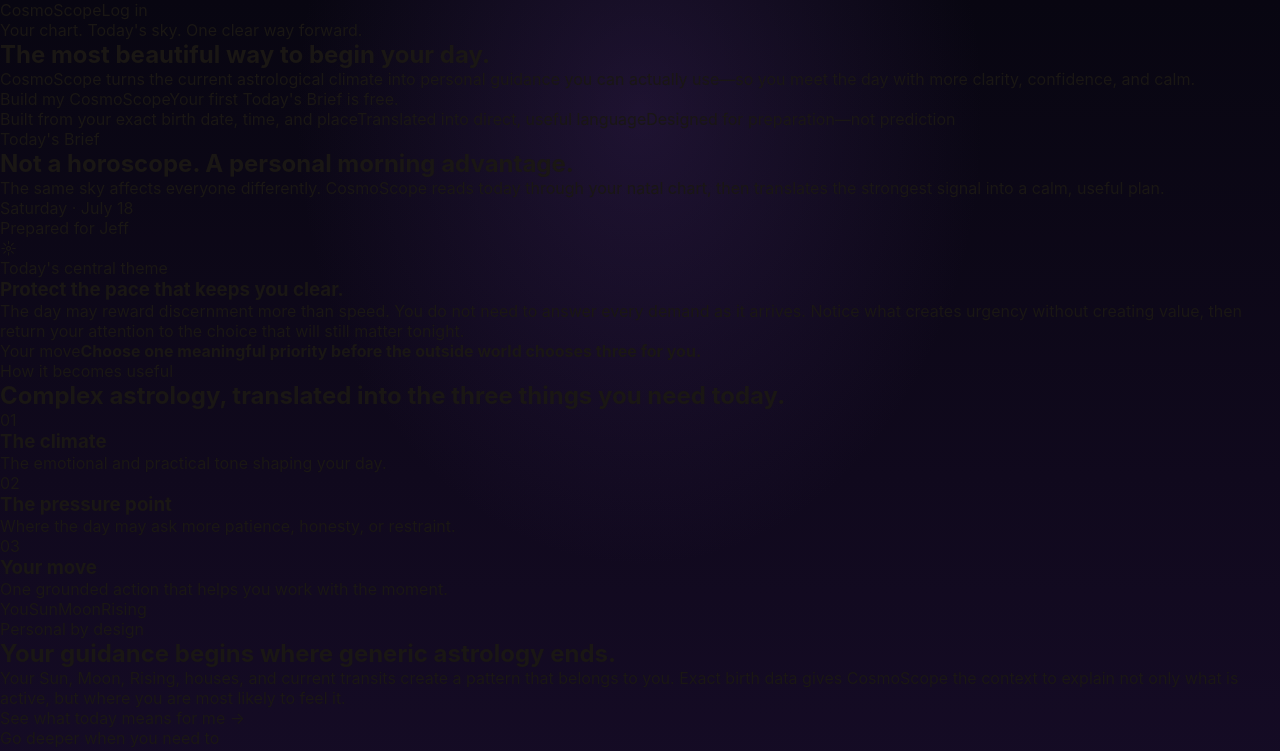
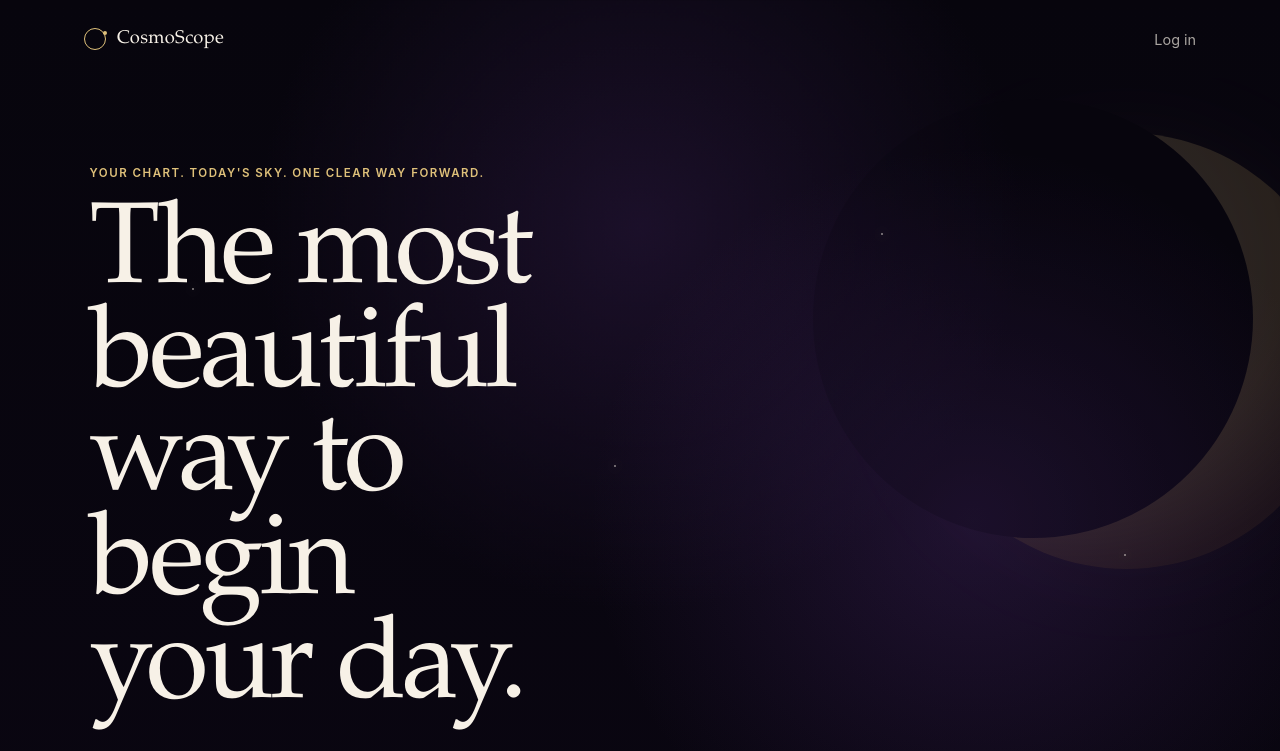
Before and after one commit to jeffgreen-lgtm/forcodex, a Next.js app in the folder apps/web/: page / in a window 1280 px wide. Shown: the top 751 px of the page. Built offline with nearby package versions, Linux system fonts and the light colour scheme.

Commit message:
Replace cosmetic overrides with structural landing design

```diff
--- a/apps/web/app/visual-correction.css
+++ b/apps/web/app/visual-correction.css
@@ -1,188 +1,477 @@
-/* CosmoScope RC1.1 visual identity correction.
-   This file intentionally overrides the legacy palette without changing product structure or behavior. */
+/* CosmoScope landing experience — structural redesign */
 
 :root {
-  --cosmoscope-night: #080611;
-  --cosmoscope-amethyst: #21133b;
-  --cosmoscope-violet: #342052;
-  --cosmoscope-surface: rgba(43, 29, 63, 0.72);
-  --cosmoscope-surface-deep: rgba(20, 13, 31, 0.86);
-  --cosmoscope-cream: #f5f0e7;
-  --cosmoscope-muted: rgba(245, 240, 231, 0.72);
-  --cosmoscope-gold: #d8ba72;
+  --cs-night: #07050d;
+  --cs-indigo: #120a20;
+  --cs-amethyst: #24113c;
+  --cs-violet: #3b2058;
+  --cs-cream: #f7f1e7;
+  --cs-muted: rgba(247, 241, 231, 0.68);
+  --cs-faint: rgba(247, 241, 231, 0.44);
+  --cs-gold: #dfc17a;
+  --cs-line: rgba(223, 193, 122, 0.18);
 }
 
 html,
 body {
-  background:
-    radial-gradient(ellipse at 50% 12%, rgba(83, 50, 125, 0.28), transparent 38%),
-    linear-gradient(180deg, var(--cosmoscope-night) 0%, #10091d 50%, #180d2a 100%);
+  background: var(--cs-night);
 }
 
-.front-door-shell {
-  position: relative;
-  isolation: isolate;
+.cosmoscope-home {
+  background:
+    radial-gradient(circle at 50% 4%, rgba(89, 49, 128, 0.24), transparent 24rem),
+    linear-gradient(180deg, #07050d 0%, #0d0716 34%, #130a21 68%, #08050e 100%);
+  color: var(--cs-cream);
+  min-height: 100vh;
   overflow: hidden;
-  background:
-    radial-gradient(ellipse at 50% 76%, rgba(216, 186, 114, 0.11), transparent 28%),
-    radial-gradient(ellipse at 18% 10%, rgba(110, 68, 157, 0.2), transparent 31%),
-    radial-gradient(ellipse at 86% 17%, rgba(68, 38, 105, 0.28), transparent 34%),
-    linear-gradient(180deg, #090611 0%, #130b22 43%, #211238 100%);
-  border-color: rgba(216, 186, 114, 0.12);
-  box-shadow: 0 30px 100px rgba(5, 2, 12, 0.48);
 }
 
-.front-door-shell::before {
-  content: "";
-  position: absolute;
-  z-index: -1;
-  inset: 0;
-  pointer-events: none;
-  background:
-    linear-gradient(180deg, transparent 0 56%, rgba(216, 186, 114, 0.035) 70%, transparent 88%),
-    radial-gradient(ellipse at 50% 63%, rgba(149, 98, 189, 0.12), transparent 32%);
+.cosmoscope-home h1,
+.cosmoscope-home h2,
+.cosmoscope-home h3 {
+  font-family: var(--font-serif);
+  font-weight: 500;
+  letter-spacing: -0.035em;
 }
 
-.front-door-shell::after {
-  content: "";
-  position: absolute;
-  z-index: -1;
-  left: 7%;
-  right: 7%;
-  top: 58%;
-  height: 1px;
-  opacity: 0.42;
-  background: linear-gradient(90deg, transparent, rgba(216, 186, 114, 0.34), transparent);
-  box-shadow: 0 0 45px rgba(216, 186, 114, 0.12);
+.cosmoscope-nav {
+  align-items: center;
+  display: flex;
+  justify-content: space-between;
+  margin: 0 auto;
+  max-width: 1240px;
+  padding: 28px clamp(22px, 5vw, 68px);
+  position: relative;
+  z-index: 10;
 }
 
-.front-door-shell .hero-title,
-.front-door-shell .section-title,
-.front-door-shell .threshold-title,
-.front-door-shell .module-headline,
-.front-door-shell .reading-headline,
-.front-door-shell .aside-title,
-.front-door-shell .product-card h3 {
-  color: var(--cosmoscope-cream);
+.cosmoscope-wordmark {
+  align-items: center;
+  display: inline-flex;
+  font-family: var(--font-serif);
+  font-size: 1.15rem;
+  gap: 11px;
+  letter-spacing: 0.015em;
 }
 
-.front-door-shell .lede,
-.front-door-shell .section-body,
-.front-door-shell .aside-copy,
-.front-door-shell .reading-body,
-.front-door-shell .module-detail,
-.front-door-shell .product-note,
-.front-door-shell .benefit-list li,
-.front-door-shell .ritual-item p,
-.front-door-shell .calibration-list strong,
-.front-door-shell .module-summary {
-  color: var(--cosmoscope-muted);
+.wordmark-orbit {
+  border: 1px solid var(--cs-gold);
+  border-radius: 50%;
+  height: 22px;
+  position: relative;
+  width: 22px;
 }
 
-.front-door-shell .opening-aside,
-.front-door-shell .module-preview,
-.front-door-shell .daily-reading {
-  background:
-    radial-gradient(circle at 100% 0%, rgba(133, 83, 176, 0.1), transparent 34%),
-    linear-gradient(180deg, var(--cosmoscope-surface), var(--cosmoscope-surface-deep));
-  border-color: rgba(216, 186, 114, 0.1);
-  box-shadow:
-    inset 0 1px 0 rgba(255, 255, 255, 0.035),
-    0 22px 60px rgba(3, 1, 9, 0.2);
-  backdrop-filter: blur(14px);
+.wordmark-orbit::after {
+  background: var(--cs-gold);
+  border-radius: 50%;
+  content: "";
+  height: 4px;
+  position: absolute;
+  right: -2px;
+  top: 2px;
+  width: 4px;
 }
 
-.front-door-shell .threshold-band {
-  background:
-    radial-gradient(ellipse at 50% 0%, rgba(105, 61, 149, 0.18), transparent 42%),
-    linear-gradient(180deg, rgba(14, 8, 25, 0.98), rgba(31, 17, 48, 0.98));
+.nav-login {
+  color: var(--cs-muted);
+  font-size: 0.9rem;
+  transition: color 160ms ease;
 }
 
-.opening-band {
-  align-items: center;
-  min-height: min(820px, calc(100vh - 96px));
-  padding-block: clamp(42px, 8vh, 92px);
+.nav-login:hover { color: var(--cs-cream); }
+
+.cosmoscope-hero {
+  display: flex;
+  flex-direction: column;
+  justify-content: center;
+  margin: 0 auto;
+  min-height: calc(100vh - 82px);
+  max-width: 1400px;
+  padding: clamp(70px, 11vh, 130px) clamp(22px, 7vw, 104px) 52px;
+  position: relative;
 }
 
-.hero-title {
-  font-size: clamp(3.2rem, 6.25vw, 5.7rem);
-  line-height: 0.99;
-  max-width: 11.5ch;
+.hero-atmosphere {
+  inset: 0;
+  overflow: hidden;
+  pointer-events: none;
+  position: absolute;
+}
+
+.hero-atmosphere::before {
+  background: radial-gradient(ellipse at center, rgba(99, 55, 145, 0.26), transparent 66%);
+  content: "";
+  height: 72%;
+  position: absolute;
+  right: -8%;
+  top: 4%;
+  width: 64%;
+}
+
+.hero-moon {
+  background: radial-gradient(circle at 36% 32%, #f6e8c8, #c7a866 54%, #6f4c35 76%);
+  border-radius: 50%;
+  box-shadow: 0 0 80px rgba(223, 193, 122, 0.15), 0 0 180px rgba(100, 53, 143, 0.18);
+  height: clamp(250px, 34vw, 510px);
+  opacity: 0.17;
+  position: absolute;
+  right: clamp(-145px, -5vw, -40px);
+  top: 5%;
+  width: clamp(250px, 34vw, 510px);
+}
+
+.hero-moon::after {
+  background: var(--cs-night);
+  border-radius: 50%;
+  content: "";
+  height: 101%;
+  left: -22%;
+  position: absolute;
+  top: -8%;
+  width: 101%;
+}
+
+.hero-horizon {
+  background: linear-gradient(90deg, transparent, rgba(223, 193, 122, 0.8), transparent);
+  bottom: 17%;
+  box-shadow: 0 -12px 70px rgba(223, 193, 122, 0.14);
+  height: 1px;
+  left: 6%;
+  opacity: 0.4;
+  position: absolute;
+  right: 6%;
+}
+
+.star {
+  background: var(--cs-cream);
+  border-radius: 50%;
+  box-shadow: 0 0 10px rgba(247, 241, 231, 0.8);
+  height: 2px;
+  opacity: 0.55;
+  position: absolute;
+  width: 2px;
+}
+
+.star-one { left: 15%; top: 19%; }
+.star-two { right: 31%; top: 14%; }
+.star-three { right: 12%; top: 43%; }
+.star-four { left: 48%; top: 35%; }
+
+.hero-content {
+  max-width: 850px;
+  position: relative;
+  z-index: 2;
+}
+
+.hero-eyebrow,
+.section-kicker,
+.brief-label {
+  color: var(--cs-gold);
+  font-size: 0.72rem;
+  font-weight: 600;
+  letter-spacing: 0.13em;
+  text-transform: uppercase;
+}
+
+.hero-content h1 {
+  font-size: clamp(4rem, 9vw, 8rem);
+  line-height: 0.9;
+  margin-top: 25px;
+  max-width: 9.5ch;
   text-wrap: balance;
 }
 
-.hero-title span {
-  display: block;
+.hero-lede {
+  color: var(--cs-muted);
+  font-size: clamp(1.05rem, 1.6vw, 1.3rem);
+  line-height: 1.72;
+  margin-top: 30px;
+  max-width: 620px;
 }
 
-.lede {
-  max-width: 39rem;
+.hero-actions {
+  align-items: center;
+  display: flex;
+  flex-wrap: wrap;
+  gap: 22px;
+  margin-top: 40px;
 }
 
-.opening-aside {
-  margin-top: 0;
+.hero-primary {
+  align-items: center;
+  background: linear-gradient(135deg, #f0d99c, var(--cs-gold) 58%, #bd9144);
+  border-radius: 999px;
+  box-shadow: 0 18px 45px rgba(223, 193, 122, 0.18);
+  color: #160d07;
+  display: inline-flex;
+  font-size: 0.95rem;
+  font-weight: 700;
+  justify-content: center;
+  min-height: 54px;
+  padding: 0 28px;
+  transition: transform 170ms ease, box-shadow 170ms ease;
 }
 
-.aside-title {
-  max-width: 13ch;
+.hero-primary:hover {
+  box-shadow: 0 22px 52px rgba(223, 193, 122, 0.25);
+  transform: translateY(-2px);
+}
+
+.hero-note,
+.final-note {
+  color: var(--cs-faint);
+  font-size: 0.82rem;
+}
+
+.hero-proof {
+  border-top: 1px solid var(--cs-line);
+  display: grid;
+  gap: 16px;
+  grid-template-columns: repeat(3, 1fr);
+  margin-top: clamp(90px, 15vh, 150px);
+  padding-top: 20px;
+  position: relative;
+  z-index: 2;
+}
+
+.hero-proof span {
+  color: var(--cs-faint);
+  font-size: 0.78rem;
+  line-height: 1.55;
+  max-width: 250px;
+}
+
+.brief-section,
+.translation-section,
+.personal-section,
+.depth-section {
+  margin: 0 auto;
+  max-width: 1200px;
+  padding: clamp(100px, 14vw, 180px) clamp(22px, 5vw, 64px);
+}
+
+.brief-section {
+  align-items: center;
+  display: grid;
+  gap: clamp(52px, 8vw, 110px);
+  grid-template-columns: minmax(0, 0.85fr) minmax(420px, 1.15fr);
+}
+
+.brief-intro h2,
+.translation-heading h2,
+.personal-copy h2,
+.depth-copy h2,
+.final-cta h2 {
+  font-size: clamp(2.8rem, 5.5vw, 5.1rem);
+  line-height: 0.98;
+  margin-top: 16px;
   text-wrap: balance;
 }
 
-.front-door-shell .button-primary {
-  background: linear-gradient(135deg, #e2ca8a 0%, var(--cosmoscope-gold) 56%, #b88c3e 100%);
-  box-shadow: 0 14px 38px rgba(216, 186, 114, 0.2);
-  color: #160f08;
-  font-weight: 650;
+.brief-intro > p:last-child,
+.personal-copy > p,
+.depth-copy > p {
+  color: var(--cs-muted);
+  font-size: 1.05rem;
+  line-height: 1.75;
+  margin-top: 26px;
 }
 
-.front-door-shell .button-secondary {
-  border-color: rgba(245, 240, 231, 0.2);
-  color: rgba(245, 240, 231, 0.78);
+.brief-card {
+  background:
+    radial-gradient(circle at 100% 0%, rgba(116, 67, 161, 0.22), transparent 34%),
+    linear-gradient(145deg, rgba(45, 25, 65, 0.92), rgba(18, 10, 28, 0.96));
+  border: 1px solid rgba(223, 193, 122, 0.18);
+  border-radius: 30px;
+  box-shadow: 0 40px 100px rgba(0, 0, 0, 0.32);
+  padding: clamp(30px, 5vw, 58px);
+  position: relative;
 }
 
-.front-door-shell .action-row .button-secondary:last-child {
-  min-height: 44px;
-  padding-inline: 10px;
-  border-color: transparent;
-  color: rgba(245, 240, 231, 0.58);
-  text-decoration: underline;
-  text-decoration-color: rgba(216, 186, 114, 0.35);
-  text-underline-offset: 5px;
+.brief-card-topline {
+  align-items: start;
+  display: flex;
+  justify-content: space-between;
 }
 
-.front-door-shell .rule {
-  opacity: 0.45;
-  background: linear-gradient(90deg, transparent, rgba(216, 186, 114, 0.2), transparent);
+.brief-date { color: var(--cs-cream); font-size: 0.9rem; }
+.brief-for { color: var(--cs-faint); font-size: 0.78rem; margin-top: 6px; }
+.brief-sun { color: var(--cs-gold); font-family: var(--font-serif); font-size: 2.2rem; }
+.brief-label { margin-top: 70px; }
+
+.brief-card h3 {
+  font-size: clamp(2.4rem, 4.2vw, 4.2rem);
+  line-height: 0.98;
+  margin-top: 14px;
+  max-width: 11ch;
 }
 
-@media (max-width: 980px) {
-  .opening-band {
-    min-height: auto;
-    padding-block: 48px 24px;
+.brief-copy {
+  color: var(--cs-muted);
+  line-height: 1.75;
+  margin-top: 26px;
 }
 
-  .opening-aside {
-    margin-top: 0;
-  }
+.brief-move {
+  border-top: 1px solid var(--cs-line);
+  display: grid;
+  gap: 12px;
+  margin-top: 34px;
+  padding-top: 24px;
 }
 
-@media (max-width: 680px) {
-  .front-door-shell {
-    border-radius: 22px;
+.brief-move span { color: var(--cs-gold); font-size: 0.72rem; letter-spacing: 0.11em; text-transform: uppercase; }
+.brief-move strong { font-family: var(--font-serif); font-size: 1.2rem; font-weight: 500; line-height: 1.5; }
+
+.translation-section { padding-top: 40px; }
+.translation-heading { max-width: 820px; }
+
+.translation-grid {
+  border-top: 1px solid var(--cs-line);
+  display: grid;
+  grid-template-columns: repeat(3, 1fr);
+  margin-top: 70px;
 }
 
-  .hero-title {
-    font-size: clamp(2.85rem, 13.5vw, 4.45rem);
-    max-width: 10ch;
+.translation-grid article {
+  min-height: 260px;
+  padding: 32px 32px 32px 0;
 }
 
-  .front-door-shell .action-row {
-    display: grid;
-    grid-template-columns: 1fr;
+.translation-grid article + article {
+  border-left: 1px solid var(--cs-line);
+  padding-left: 32px;
 }
 
-  .front-door-shell .action-row .button-secondary:last-child {
-    justify-self: center;
-    width: auto;
+.translation-grid span { color: var(--cs-gold); font-size: 0.72rem; letter-spacing: 0.1em; }
+.translation-grid h3 { font-size: 2rem; margin-top: 72px; }
+.translation-grid p { color: var(--cs-muted); line-height: 1.7; margin-top: 14px; max-width: 260px; }
+
+.personal-section {
+  align-items: center;
+  display: grid;
+  gap: clamp(70px, 10vw, 140px);
+  grid-template-columns: minmax(340px, 0.9fr) minmax(0, 1.1fr);
 }
+
+.personal-orbit {
+  aspect-ratio: 1;
+  border: 1px solid var(--cs-line);
+  border-radius: 50%;
+  max-width: 440px;
+  position: relative;
+  width: 100%;
 }
+
+.personal-orbit::before,
+.personal-orbit::after {
+  border: 1px solid rgba(223, 193, 122, 0.12);
+  border-radius: 50%;
+  content: "";
+  inset: 15%;
+  position: absolute;
+}
+
+.personal-orbit::after { inset: 31%; }
+
+.orbit-core {
+  align-items: center;
+  background: radial-gradient(circle, rgba(223, 193, 122, 0.18), rgba(67, 35, 95, 0.2));
+  border: 1px solid var(--cs-line);
+  border-radius: 50%;
+  display: flex;
+  font-family: var(--font-serif);
+  height: 94px;
+  justify-content: center;
+  left: 50%;
+  position: absolute;
+  top: 50%;
+  transform: translate(-50%, -50%);
+  width: 94px;
+  z-index: 2;
+}
+
+.orbit-label { color: var(--cs-muted); font-size: 0.75rem; letter-spacing: 0.1em; position: absolute; text-transform: uppercase; }
+.orbit-sun { left: 9%; top: 48%; }
+.orbit-moon { right: 12%; top: 20%; }
+.orbit-rising { bottom: 12%; right: 25%; }
+
+.text-link {
+  color: var(--cs-gold);
+  display: inline-flex;
+  gap: 10px;
+  margin-top: 32px;
+  padding-bottom: 4px;
+}
+
+.depth-section {
+  align-items: end;
+  border-top: 1px solid var(--cs-line);
+  display: grid;
+  gap: 70px;
+  grid-template-columns: 1fr 1fr;
+}
+
+.depth-list { display: grid; }
+.depth-list span { border-top: 1px solid var(--cs-line); color: var(--cs-muted); font-family: var(--font-serif); font-size: 1.35rem; padding: 20px 0; }
+.depth-list span:last-child { border-bottom: 1px solid var(--cs-line); }
+
+.final-cta {
+  align-items: center;
+  background:
+    radial-gradient(ellipse at 50% 105%, rgba(223, 193, 122, 0.18), transparent 38%),
+    radial-gradient(circle at 50% 15%, rgba(97, 51, 137, 0.2), transparent 34%);
+  display: flex;
+  flex-direction: column;
+  min-height: 720px;
+  padding: 120px 22px;
+  text-align: center;
+}
+
+.final-cta h2 { font-size: clamp(3.5rem, 8vw, 7.4rem); margin-bottom: 42px; max-width: 10ch; }
+.final-note { margin-top: 18px; }
+
+.cosmoscope-footer {
+  border-top: 1px solid var(--cs-line);
+  color: var(--cs-faint);
+  display: flex;
+  font-size: 0.75rem;
+  justify-content: space-between;
+  margin: 0 auto;
+  max-width: 1200px;
+  padding: 28px clamp(22px, 5vw, 64px) 42px;
+}
+
+@media (max-width: 900px) {
+  .cosmoscope-hero { min-height: auto; padding-top: 110px; }
+  .hero-content h1 { font-size: clamp(3.8rem, 13vw, 6.2rem); }
+  .hero-proof { grid-template-columns: 1fr; }
+  .brief-section,
+  .personal-section,
+  .depth-section { grid-template-columns: 1fr; }
+  .brief-card { max-width: 680px; }
+  .personal-orbit { margin: 0 auto; }
+  .translation-grid { grid-template-columns: 1fr; }
+  .translation-grid article { border-top: 1px solid var(--cs-line); min-height: 0; padding: 28px 0 34px; }
+  .translation-grid article + article { border-left: 0; padding-left: 0; }
+  .translation-grid h3 { margin-top: 34px; }
+}
+
+@media (max-width: 620px) {
+  .cosmoscope-nav { padding-top: 22px; }
+  .cosmoscope-hero { padding-top: 84px; }
+  .hero-content h1 { font-size: clamp(3.25rem, 16vw, 5rem); }
+  .hero-actions { align-items: flex-start; flex-direction: column; }
+  .hero-proof { margin-top: 90px; }
+  .hero-moon { right: -160px; top: 10%; }
+  .brief-section,
+  .translation-section,
+  .personal-section,
+  .depth-section { padding-block: 100px; }
+  .brief-card { border-radius: 22px; }
+  .brief-label { margin-top: 48px; }
+  .personal-orbit { max-width: 330px; }
+  .final-cta { min-height: 600px; }
+  .cosmoscope-footer { gap: 20px; }
+}
```
Lines whose indentation alone changed are shown as unchanged.
